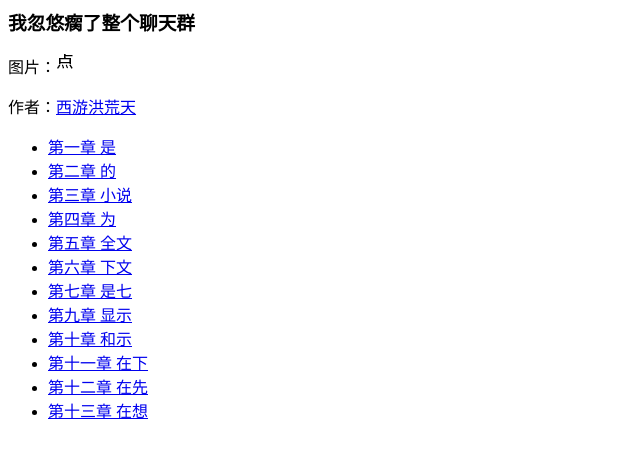
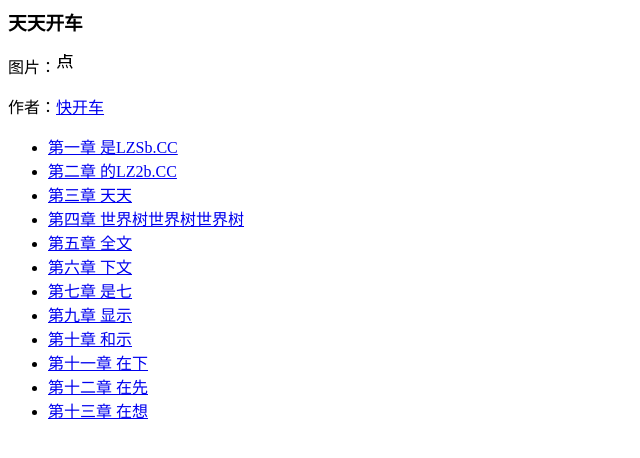
Before and after one commit to phpc0de/html, a plain HTML site: page two/book/9/index.html in a window 1280 px wide. Shown: the whole page, without its empty margins (0-640 px from the left). Drawn offline with Linux system fonts and the light colour scheme.

Commit message:
Update index.html

```diff
--- a/two/book/9/index.html
+++ b/two/book/9/index.html
@@ -1,14 +1,14 @@
-<title>我忽悠瘸了整个聊天群-狗头小说</title>
+<title>天天开车-狗头小说</title>
 
-<h3>我忽悠瘸了整个聊天群</h3>
+<h3>天天开车</h3>
 <p>图片：<img src="https://phpc0de.github.io/html/2.png"></p>
 
-<p>作者：<a href="https://phpc0de.github.io/html/author/西游洪荒天">西游洪荒天</a></p>
+<p>作者：<a href="https://phpc0de.github.io/html/author/快开车">快开车</a></p>
 <ul>
-  <li><a href="https://phpc0de.github.io/html/1.html">第一章 是</a></li>
-  <li><a href="https://phpc0de.github.io/html/2.html">第二章 的</a></li>
-  <li><a href="https://phpc0de.github.io/html/3.html">第三章 小说</a></li>
-  <li><a href="https://phpc0de.github.io/html/4.html">第四章 为</a></li>
+  <li><a href="https://phpc0de.github.io/html/1.html">第一章 是LZSb.CC</a></li>
+  <li><a href="https://phpc0de.github.io/html/2.html">第二章 的LZ2b.CC</a></li>
+  <li><a href="https://phpc0de.github.io/html/3.html">第三章 天天</a></li>
+  <li><a href="https://phpc0de.github.io/html/4.html">第四章 世界树世界树世界树</a></li>
   <li><a href="https://phpc0de.github.io/html/5.html">第五章 全文</a></li>
   <li><a href="https://phpc0de.github.io/html/6.html">第六章 下文</a></li>
   <li><a href="https://phpc0de.github.io/html/7.html">第七章 是七</a></li>
```
